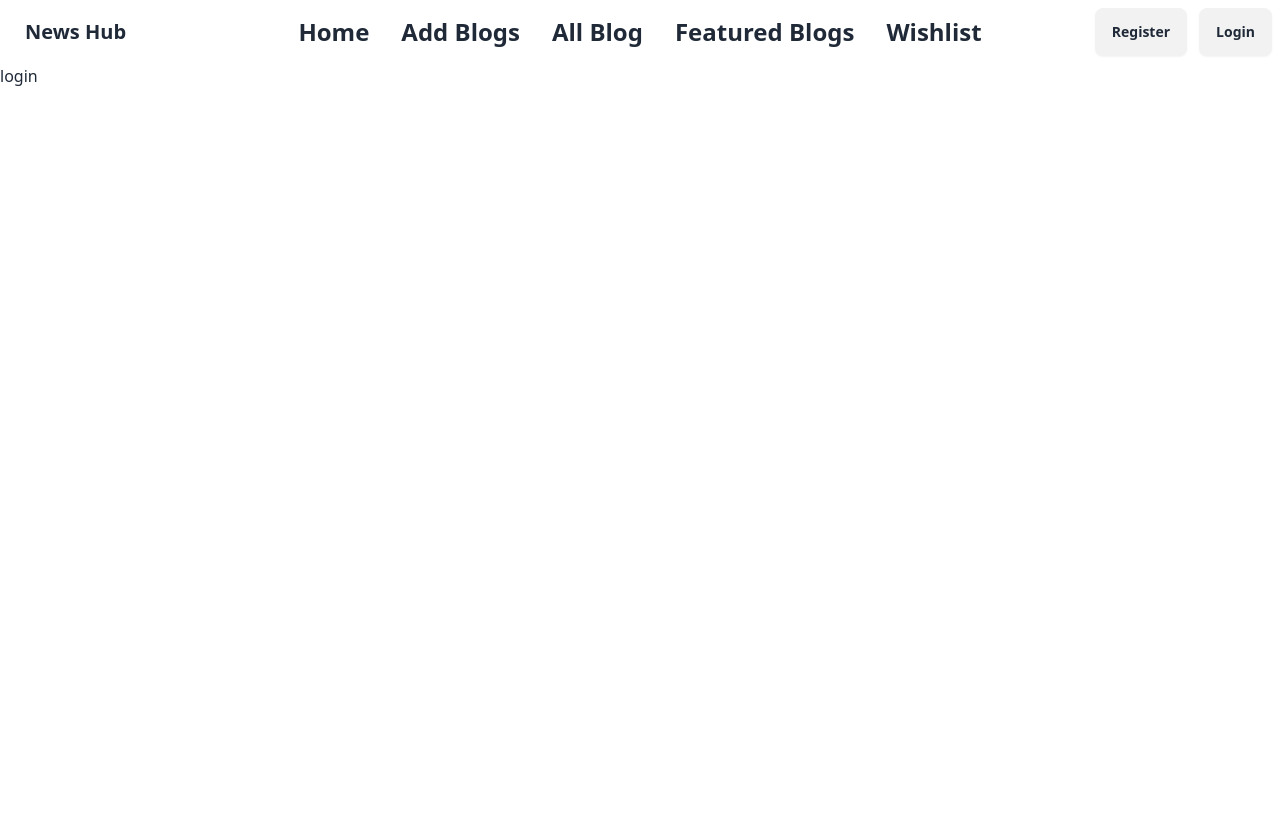
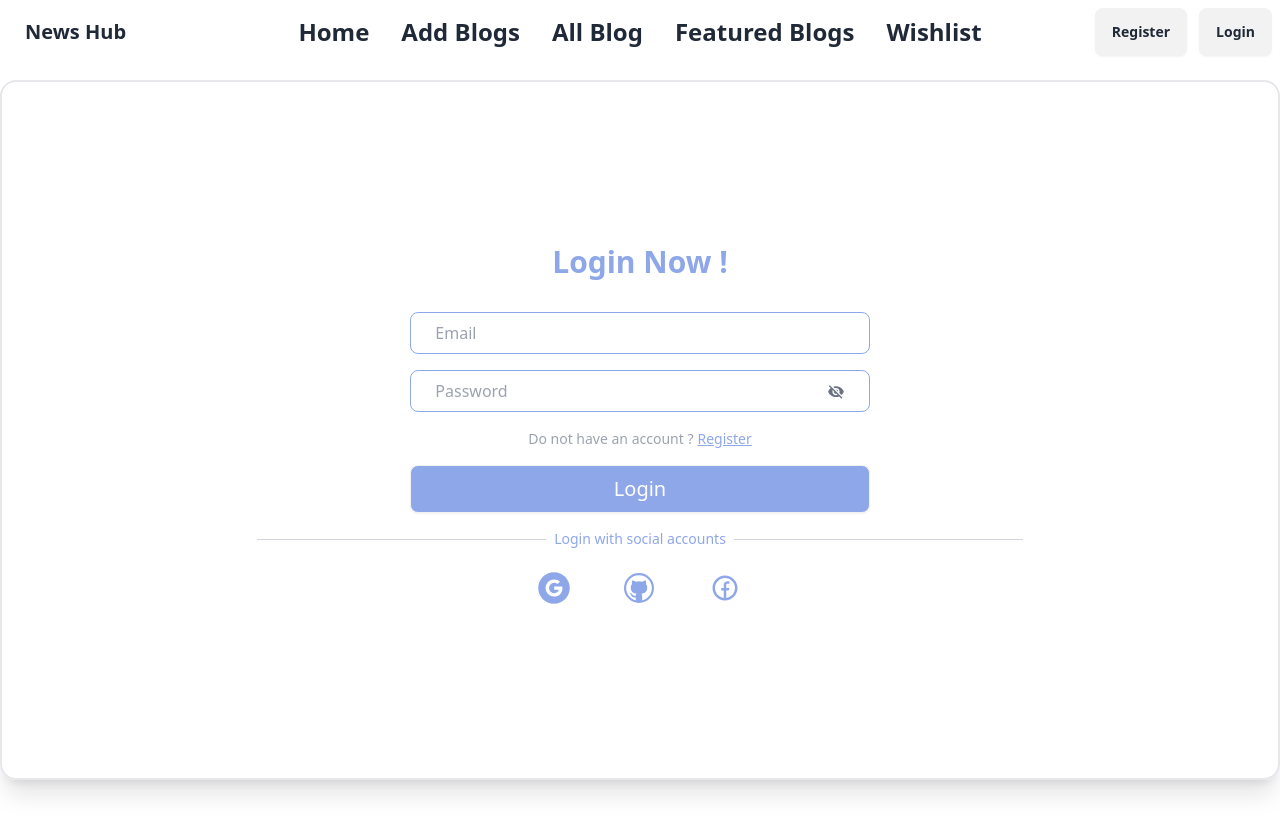
Before and after one commit to Sakibft/snapScript, a React (Vite) app: page /login in a window 1280 px wide. Built offline with nearby package versions, Linux system fonts and the light colour scheme.

Commit message:
Added Login layout

```diff
--- a/src/pages/Authentication/Login.jsx
+++ b/src/pages/Authentication/Login.jsx
@@ -1,9 +1,117 @@
+import { useState } from "react";
+import { AiFillGoogleCircle } from "react-icons/ai";
+import { IoMdEye, IoMdEyeOff } from "react-icons/io";
+import { RiFacebookCircleLine } from "react-icons/ri";
+import { VscGithub } from "react-icons/vsc";
+import { Link } from "react-router-dom";
+
 
 
 const Login = () => {
+  const [showPassword, setShowPassword] = useState(false);
+
   return (
     <div>
-      login
+      <div
+        data-aos="fade-up"
+        data-aos-duration="1000"
+        className="container mx-auto flex  h-[700px] items-center justify-center mb-10 mt-4 border-2 hover:border-blue-300 duration-2000   rounded-2xl shadow-xl"
+      >
+        <div className=" w-full overflow-hidden rounded-xl   flex justify-center items-center   lg:h-[80%] ">
+          {/* input side  */}
+          <div className="flex w-full flex-col justify-center bg-white py-10 lg:w-[60%]">
+            <h2
+              data-aos="fade-up"
+              data-aos-duration="2000"
+              className="pb-8 text-center text-3xl font-bold text-[#8EA7E9]"
+            >
+              Login Now !
+            </h2>
+            <form
+
+              className="flex  w-full flex-col items-center justify-center gap-4"
+            >
+              <input
+                className="w-[80%] rounded-lg border border-[#8EA7E9] px-6 py-2 focus:outline-none focus:ring-2 focus:ring-[#8EA7E9]/50 md:w-[60%]"
+                type="email"
+                placeholder="Email"
+                name="email"
+              />
+              <div className="w-[80%] rounded-lg border border-[#8EA7E9] px-6 py-2 focus:outline-none focus:ring-2 focus:ring-[#8EA7E9]/50 md:w-[60%] flex justify-between">
+                <input
+                  type={showPassword ? "text" : "password"}
+                  placeholder="Password"
+                  name="password"
+                />
+                <div>
+                  <span
+                    onClick={() => setShowPassword(!showPassword)}
+                    className="z-10   "
+                  >
+                    {showPassword ? (
+                      <IoMdEye
+                        className="
+                text-gray-500 text-lg mt-1"
+                      />
+                    ) : (
+                      <IoMdEyeOff
+                        className="
+                text-gray-500 text-lg mt-1"
+                      />
+                    )}
+                  </span>
+                </div>
+              </div>
+
+              <p className="text-[14px] text-gray-400">
+                Do not have an account ?
+                <Link
+                  to="/register"
+                  className="text-[#8EA7E9] underline ml-1  "
+                >
+                  Register
+                </Link>
+              </p>
+
+              <button className="btn w-[80%] rounded-lg bg-[#8EA7E9] px-6 py-2 font-medium text-white md:w-[60%] text-xl">
+                Login
+              </button>
+            </form>
+            <div className="flex items-center pt-4 space-x-2">
+              <div className="flex-1 h-px bg-gray-300"></div>
+              <p className="text-sm text-[#8EA7E9]">
+                Login with social accounts
+              </p>
+              <div className="flex-1 h-px bg-gray-300"></div>
+            </div>
+            {/* Social icons */}
+            <div className="flex justify-center space-x-8 mt-3">
+              <button
+
+                aria-label="Log in with Google"
+                className="p-2 rounded-full hover:bg-[#8EA7E9]"
+              >
+                <AiFillGoogleCircle className="text-[#8EA7E9] hover:text-white text-4xl" />
+              </button>
+              <button
+
+                aria-label="Log in with GitHub"
+                className="p-3 rounded-full hover:bg-[#8EA7E9]"
+              >
+                <VscGithub className="text-[#8EA7E9] hover:text-white text-3xl" />
+              </button>
+
+
+               <button
+                aria-label="Log in with Twitter"
+                className="p-3 rounded-full hover:bg-[#8EA7E9]"
+              >
+                <RiFacebookCircleLine className="text-[#8EA7E9] hover:text-white text-3xl"/>
+              </button>
+            </div>
+          </div>
+        </div>
+      </div>
     </div>
   );
 };
```
